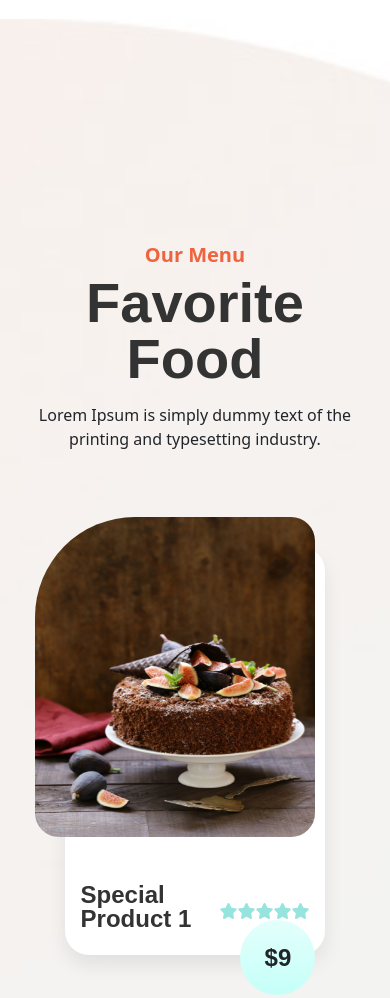
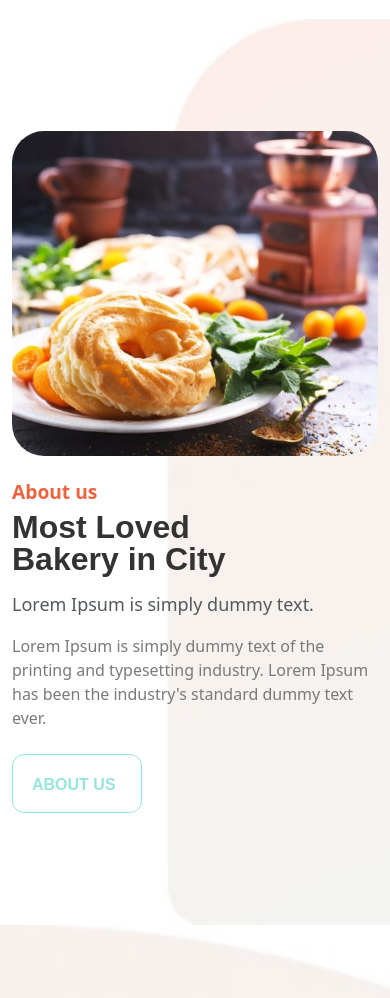
Before and after one commit to MadhushriKarekar-techtreeit/BakeKit, a plain HTML site: page index.html in a window 390 px wide. Shown: the part 3840-4838 px from the top of the page. Drawn offline with nearby package versions, Linux system fonts and the light colour scheme; a web font is replaced by a local one.

Commit message:
fixed responsive issue

```diff
--- a/assests/css/style.css
+++ b/assests/css/style.css
@@ -238,24 +238,39 @@ body {
   background-position: bottom left;
   background-repeat: no-repeat;
   background-size: cover;
-  height: auto;
+  padding: 4rem 0;
 }
+
 .about .text .title {
-  font-size: 3.5rem;
+  font-size: 2.5rem;
+  font-weight: 700;
+}
+
+.about .text .title-desc {
+  font-size: 1.125rem;
+  color: var(--light-color);
   margin-bottom: 1rem;
 }
-.about .text .title-desc {
-  font-size: 1.25rem;
-  color: var(--light-color);
-}
+
 .about .text .description {
   color: #7a7a7a;
-  font-size: 20px;
   font-size: 1rem;
-  padding-right: 5rem;
+  padding-right: 1rem;
 }
+
 .about .image img {
   width: 100%;
+  height: auto;
+  object-fit: cover;
+}
+
+@media (max-width: 768px) {
+  .about .text .title {
+    font-size: 2rem;
+  }
+  .about .text .description {
+    padding-right: 0;
+  }
 }
 
 .menu {
--- a/index.html
+++ b/index.html
@@ -222,41 +222,39 @@
         </div>
       </section>
 
-      <!-- <section class="about">
-        <div class="container pt-5 pb-5">
-          <div class="row gap-5 pt-5 d-flex justify-content-center">
-            <div class="col-lg-4 col-md-4 mt-5 col-sm-6">
+      <section class="about">
+        <div class="container py-5">
+          <div class="row align-items-center justify-content-center">
+            <div class="col-lg-5 col-md-6 col-sm-10 mb-4 mb-lg-0">
               <div class="image">
                 <img
                   src="./assests/img/P43H8BA-qli2rq35yoi50zm6bm8mk9u32kflmz119a8swzy2xa.jpg"
-                  alt="image"
-                  class="image-fuild rounded-5"
+                  alt="Bakery Image"
+                  class="img-fluid rounded-5"
                 />
               </div>
             </div>
-            <div class="col-lg-6 col-md-6 col-sm-6">
-              <div class="text pt-5 pb-6 d-flex flex-column">
-                <div class="name">About us</div>
-                <div class="title">
+            <div class="col-lg-6 col-md-6 col-sm-10">
+              <div class="text">
+                <h5 class="name mb-2">About us</h5>
+                <h2 class="title mb-3">
                   Most Loved <br />
-                  Bakery in city
-                </div>
-                <div class="title-desc">
-                  <p>Lorem Ipsum is simply dummy text .</p>
-                </div>
-                <div class="description">
+                  Bakery in City
+                </h2>
+                <p class="title-desc">Lorem Ipsum is simply dummy text.</p>
+                <p class="description">
                   Lorem Ipsum is simply dummy text of the printing and
-                  typesetting industry. Lorem Ipsum has been the industry’s
+                  typesetting industry. Lorem Ipsum has been the industry's
                   standard dummy text ever.
-                </div>
-                <div>
-                  <button class="about-btn nav-btn btn mt-4">ABOUT US</button>
-                </div>
+                </p>
+                <button class="about-btn nav-btn btn btn-primary mt-4">
+                  ABOUT US
+                </button>
               </div>
             </div>
           </div>
         </div>
-      </section> -->
+      </section>
 
       <section class="menu">
         <div class="menu-container">
```
